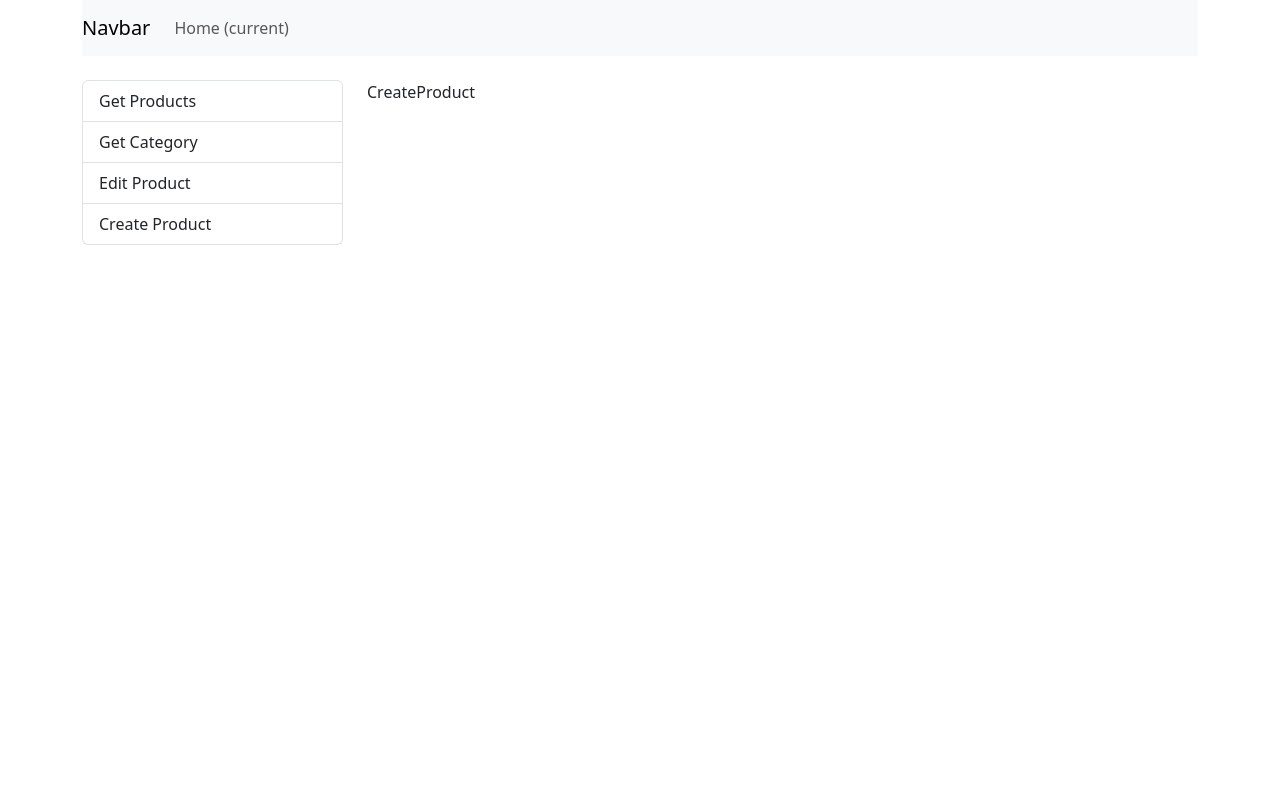
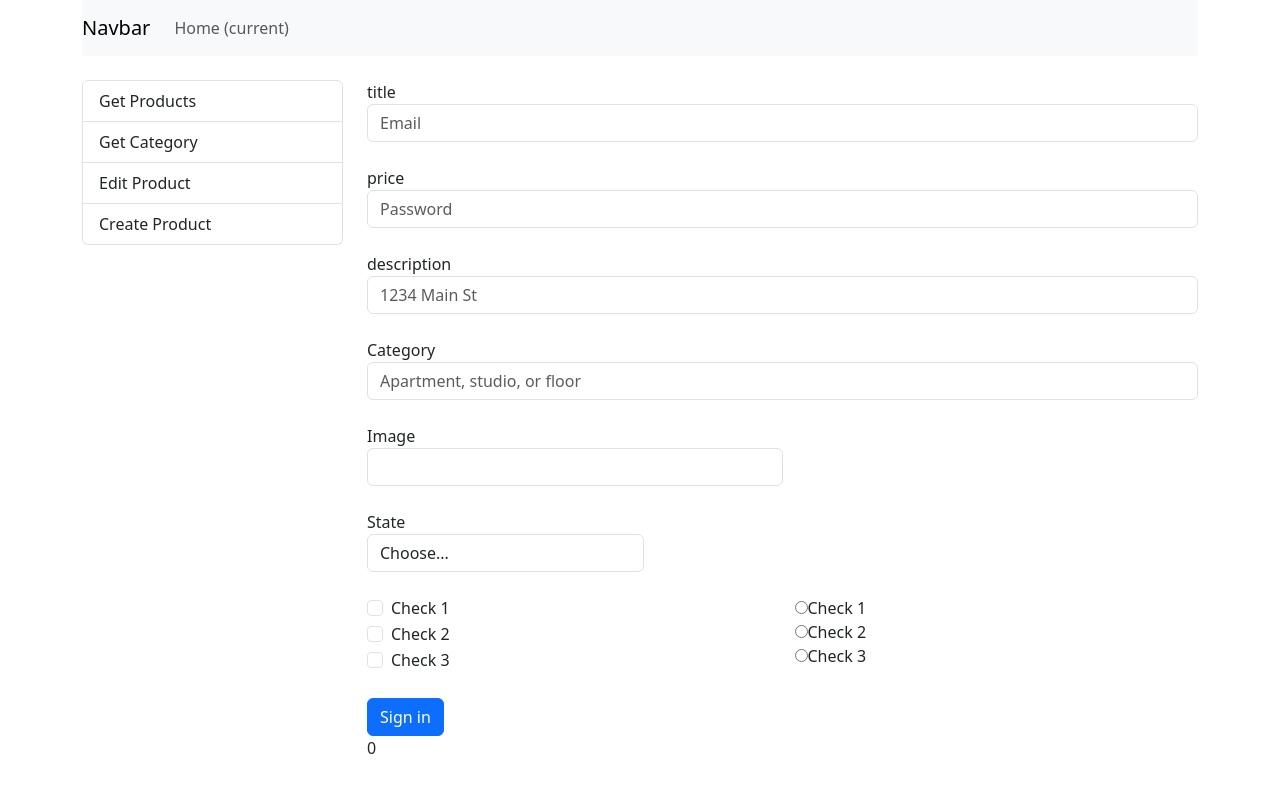
Before and after one commit to Aminebouramtane/React-Exo1, a React (Create React App) app: page /create in a window 1280 px wide. Shown: the top 792 px of the page. Built offline with nearby package versions, Linux system fonts and the light colour scheme.

Commit message:
add data to state and show it

```diff
--- a/src/components/CreateProduct.jsx
+++ b/src/components/CreateProduct.jsx
@@ -1,8 +1,140 @@
-import React from 'react'
+import React, { useState } from 'react'
 
 const CreateProduct = () => {
+
+    const[title,setTitle]=useState("");
+    const[price,setPrice]=useState(0);
+    const[description,setDescription]=useState("");
+    const[category,setCategory]=useState("");
+    const[image,setImage]=useState("");
+    const[select,setSelect]=useState("");
+    const[check,setCheck]=useState([]);
+    const[radio,setRadio]=useState("");
+
+    const handleCheckboxChange = (event) => {
+        const { value, checked } = event.target;
+        if (checked) {
+          setCheck((prevCheck) => [...prevCheck, value]);
+        } else {
+          setCheck((prevCheck) => prevCheck.filter((item) => item !== value));
+        }
+      };
+    const handelRadio =(event)=>{
+        const {value,checked}=event.target;
+        if(checked){
+            setRadio(value);
+        }else{
+            setRadio("");
+        }
+    }
+
+
   return (
-    <div>CreateProduct</div>
+    <>
+          <form>
+              <div className="form-row" autoComplete='off'>
+                  <div className="form-group">
+                      <label for="inputEmail4">title</label>
+                      <input type="email" className="form-control" id="inputEmail4" autocomplete="off" onChange={e=>{setTitle(e.target.value)}} placeholder="Email"/>
+                  </div><br />
+                  <div className="form-group">
+                      <label for="inputPassword4">price</label>
+                      <input type="text" className="form-control" id="inputPassword4" autocomplete="off" onChange={e=>{setPrice(e.target.value)}} placeholder="Password"/>
+                  </div>
+              </div><br />
+              <div className="form-group">
+                  <label for="inputAddress">description</label>
+                  <input type="text" className="form-control" id="inputAddress" autocomplete="off" onChange={e=>{setDescription(e.target.value)}} placeholder="1234 Main St"/>
+              </div><br />
+              <div className="form-group">
+                  <label for="inputAddress2">Category</label>
+                  <input type="text" className="form-control" id="inputAddress2" autocomplete="off" onChange={e=>{setCategory(e.target.value)}} placeholder="Apartment, studio, or floor"/>
+              </div><br />
+              <div className="form-row">
+                  <div className="form-group col-md-6">
+                      <label for="inputCity">Image</label>
+                      <input type="text" className="form-control" autocomplete="off" onChange={e=>{setImage(e.target.value)}} id="inputCity"/>
+                  </div><br />
+                  <div className="form-group col-md-4">
+                      <label for="inputState">State</label>
+                      <select id="inputState" onChange={e=>{setSelect(e.target.value)}} className="form-control">
+                          <option selected>Choose...</option>
+                          <option value="opt-1">opt-1</option>
+                          <option value="opt-2">opt-2</option>
+                          <option value="opt-3">opt-3</option>
+                          <option value="opt-4">opt-4</option>
+                          <option value="opt-5">opt-5</option>
+                          <option value="opt-6">opt-6</option>
+                      </select>
+                  </div>
+              </div><br />
+              <div className="form-group">
+                <div className="row">
+                    <div className="col-6">
+                          <div className="form-check">
+                              <input
+                                  className="form-check-input"
+                                  onClick={handleCheckboxChange}
+                                  type="checkbox"
+                                  value="Check box 1"
+                              />
+                              <label className="form-check-label" for="gridCheck">
+                                  Check 1
+                              </label>
+                          </div>
+                          <div className="form-check">
+                              <input
+                                  className="form-check-input"
+                                  onClick={handleCheckboxChange}
+                                  type="checkbox"
+                                  value="Check box 2"
+                              />
+                              <label className="form-check-label" for="gridCheck">
+                                  Check 2
+                              </label>
+                          </div>
+                          <div className="form-check">
+                              <input
+                                  className="form-check-input"
+                                  onClick={handleCheckboxChange}
+                                  type="checkbox"
+                                  value="Check box 3"
+                              />
+                              <label className="form-check-label" for="gridCheck">
+                                  Check 3
+                              </label>
+                          </div>
+                    </div>
+                    <div className="col-6">
+                        <input type="radio" name="radio" onClick={handelRadio} value="Check 1" id="gridCheck" />
+                        <label className="form-check-label" for="gridCheck">
+                                  Check 1
+                        </label>
+<br />
+                        <input type="radio" name="radio" onClick={handelRadio} value="Check 2" id="gridCheck" />
+                        <label className="form-check-label" for="gridCheck">
+                                  Check 2
+                        </label>
+<br />
+                        <input type="radio" name="radio" onClick={handelRadio} value="Check 3" id="gridCheck" />
+                        <label className="form-check-label" for="gridCheck">
+                                  Check 3
+                        </label>
+<br />
+                    </div>
+                </div>
+              </div><br />
+              <button type="submit" className="btn btn-primary">Sign in</button>
+          </form>
+          <div>{title}</div>
+          <div>{price}</div>
+          <div>{description}</div>
+          <div>{category}</div>
+          <div>{image}</div>
+          <div>{select}</div>
+          <div>{check}</div>
+          <div>{radio}</div>
+    </>
   )
 }
 
```
